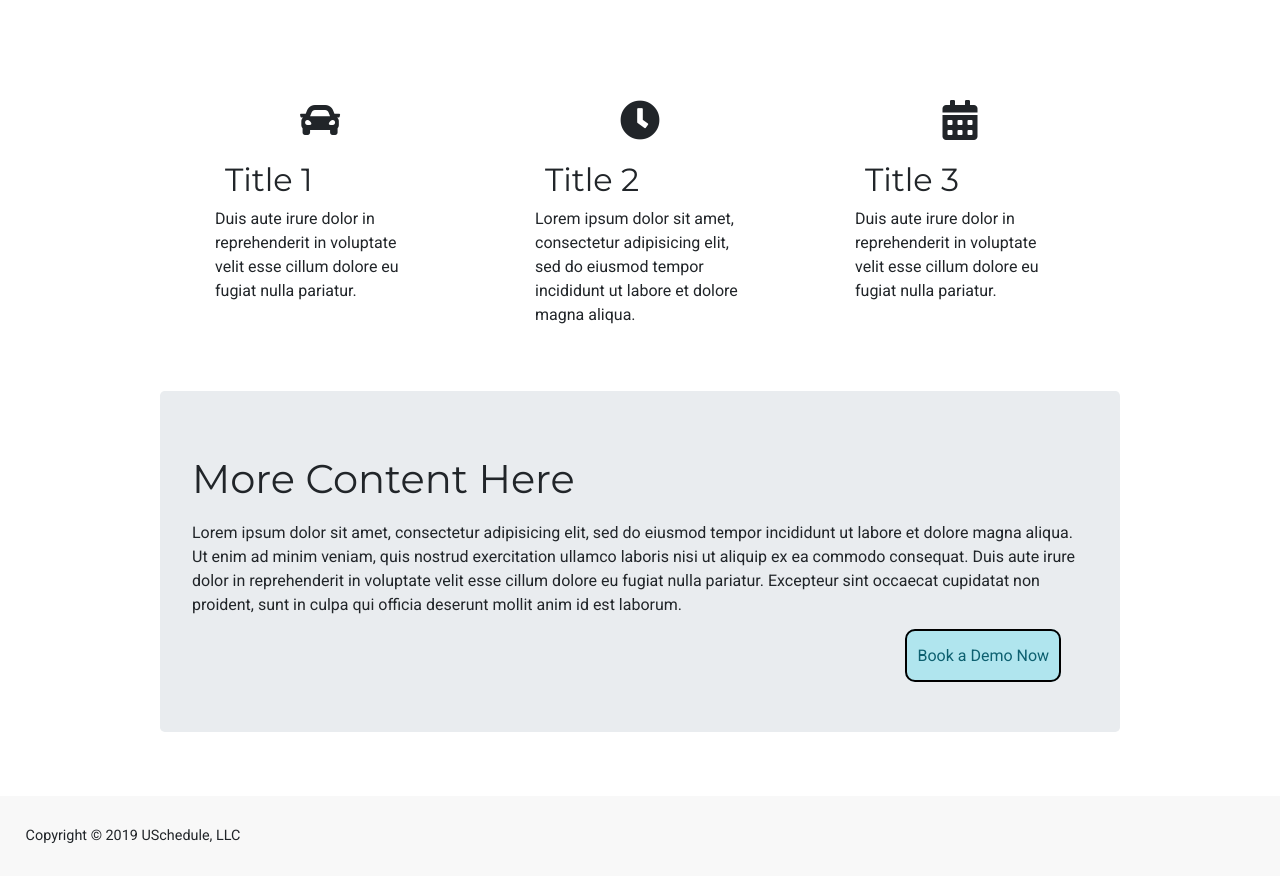
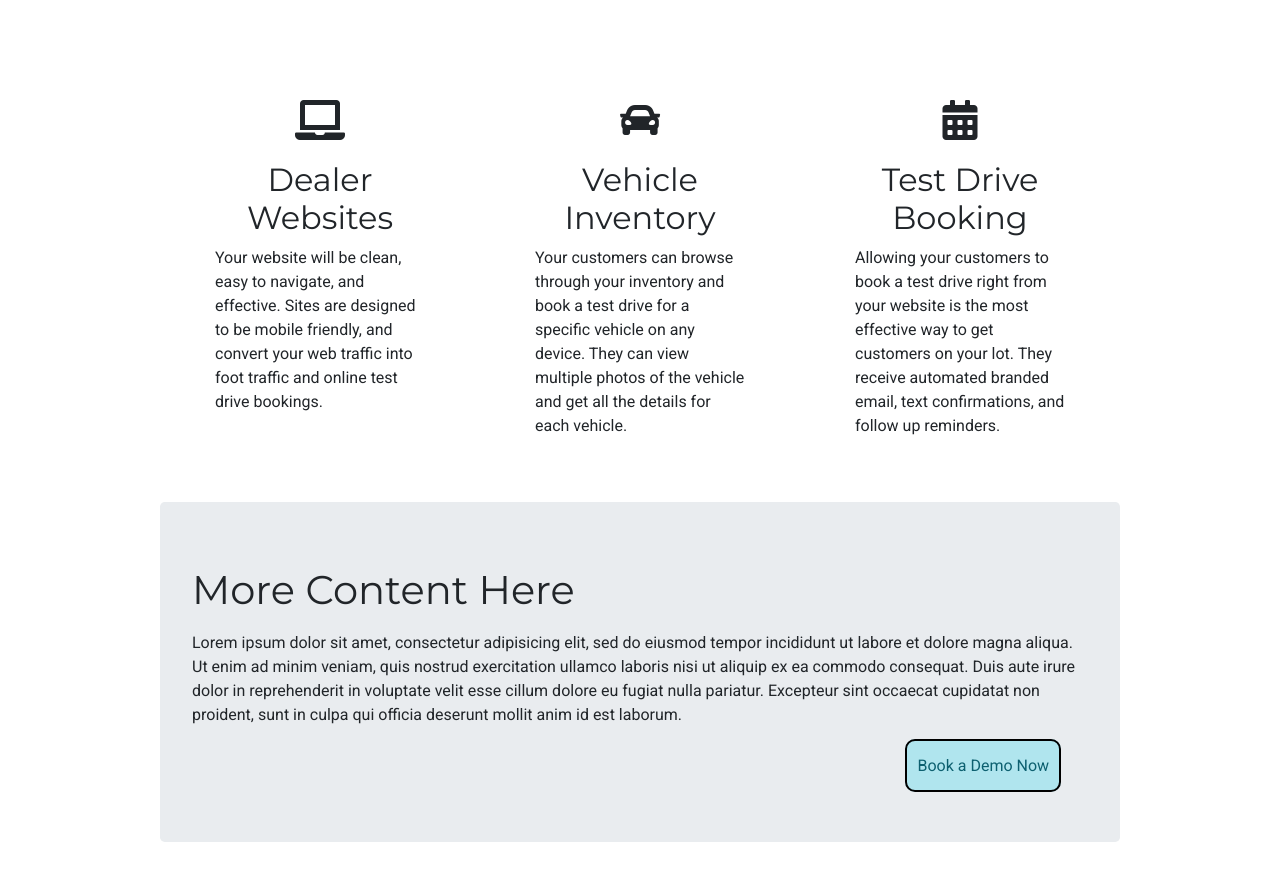
Before and after one commit to kelsilynn/test-drive-generator, a plain HTML site: page index.html in a window 1280 px wide. Shown: the part 1008-1890 px from the top of the page. Drawn offline with nearby package versions, Linux system fonts and the light colour scheme.

Commit message:
added content

```diff
--- a/css/style.css
+++ b/css/style.css
@@ -148,8 +148,8 @@ main .fas {
 }
 
 .container h2 {
-	text-indent: 10px;
 	margin-top: 5%;
+	text-align: center;
 }
 
 .jumbotron {
--- a/index.html
+++ b/index.html
@@ -36,20 +36,17 @@
 <main>
 	<div class="container">
 		<div class="row justify-content-around">
+			<div class="col-md-3"><div class="fa-icon"><i class="fas fa-laptop"></i></div>
+				<h2>Dealer Websites</h1>
+				<p>Your website will be clean, easy to navigate, and effective. Sites are designed to be mobile friendly, and convert your web traffic into foot traffic and online test drive bookings.</p>
+			</div>
 			<div class="col-md-3"><div class="fa-icon"><i class="fas fa-car"></i></div>
-				<h2>Title 1</h1>
-				<p>Duis aute irure dolor in reprehenderit in voluptate velit esse
-				cillum dolore eu fugiat nulla pariatur.</p>
-			</div>
-			<div class="col-md-3"><div class="fa-icon"><i class="fas fa-clock"></i></div>
-				<h2>Title 2</h1>
-				<p>Lorem ipsum dolor sit amet, consectetur adipisicing elit, sed do eiusmod
-				tempor incididunt ut labore et dolore magna aliqua.</p>
+				<h2>Vehicle Inventory</h1>
+				<p>Your customers can browse through your inventory and book a test drive for a specific vehicle on any device. They can view multiple photos of the vehicle and get all the details for each vehicle.</p>
 			</div>
 			<div class="col-md-3"><div class="fa-icon"><i class="fas fa-calendar-alt"></i></div>
-				<h2>Title 3</h1>
-				<p>Duis aute irure dolor in reprehenderit in voluptate velit esse
-				cillum dolore eu fugiat nulla pariatur.</p></div>
+				<h2>Test Drive Booking</h1>
+				<p>Allowing your customers to book a test drive right from your website is the most effective way to get customers on your lot. They receive automated branded email, text confirmations, and follow up reminders.</p></div>
 		</div>
 	</div>
 
```
Also changed, not shown: 1 other file.
